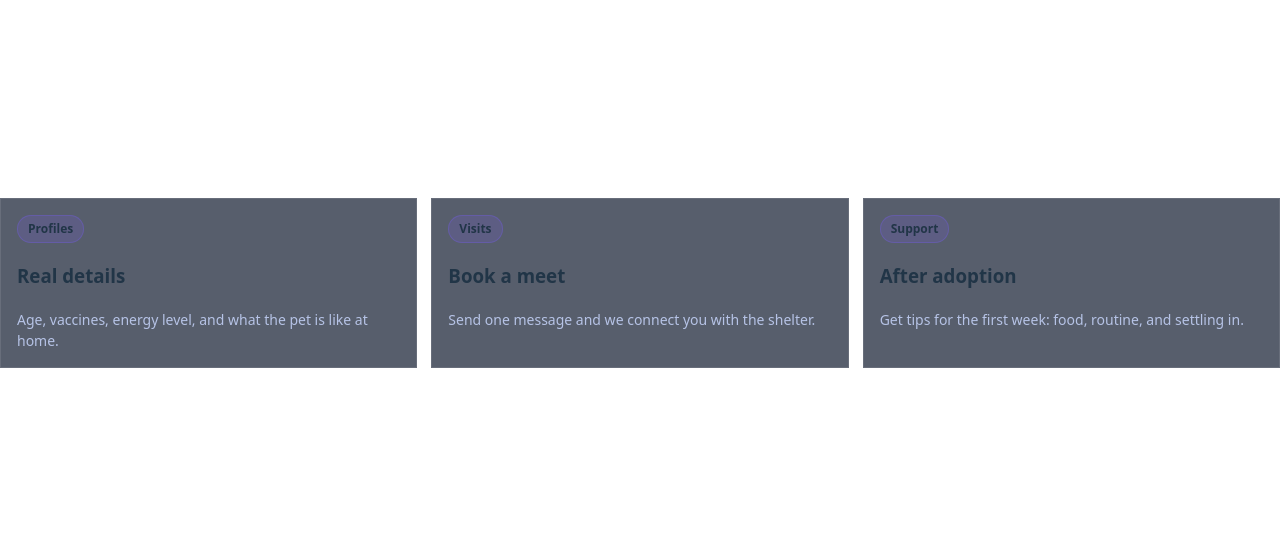
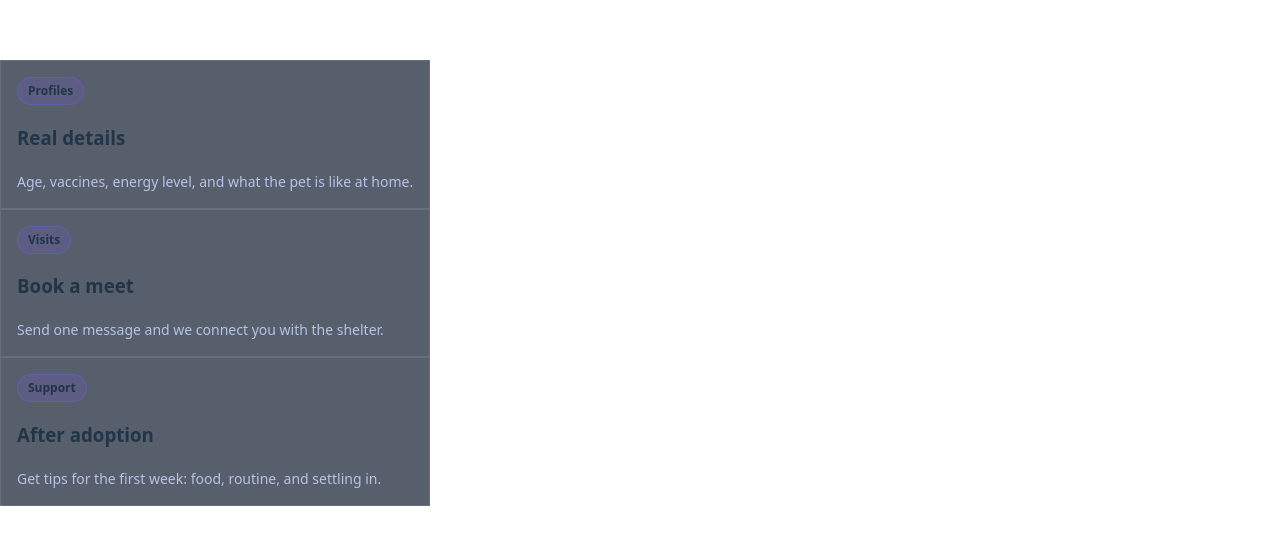
Before and after one commit to VKD-The-Tester/WebProgrammingActivities, a React (Vite) app in the folder NovaPets-Solution/: page / in a window 1280 px wide. Shown: the part 117-662 px from the top of the page. Built offline with nearby package versions, Linux system fonts and the light colour scheme.

Commit message:
The CardGrid.css file has been made and imported.

```diff
--- a/NovaPets-Solution/src/App.css
+++ b/NovaPets-Solution/src/App.css
@@ -1,15 +1,3 @@
-.stat-grid {
-  display: grid;
-  grid-template-columns: 1fr 1fr;
-  gap: 14px;
-}
-
-.card-grid {
-  display: grid;
-  grid-template-columns: repeat(3, 1fr);
-  gap: 14px;
-}
-
 p {
   --bg: #0b1220;
   --surface: #101a2e;
--- /dev/null
+++ b/NovaPets-Solution/src/components-styling/CardGrid.css
@@ -0,0 +1,5 @@
+.card-grid {
+  display: grid;
+  grid-template-columns: repeat(3, 1fr);
+  gap: 14px;
+}
--- a/NovaPets-Solution/src/components/CardGrid.jsx
+++ b/NovaPets-Solution/src/components/CardGrid.jsx
@@ -1,4 +1,5 @@
 import Card from "./Card";
+import "../components-styling/CardGrid.css";
 
 const CardGrid = ({ children }) => {
   return <div className="card-grid">{children}</div>;
```
